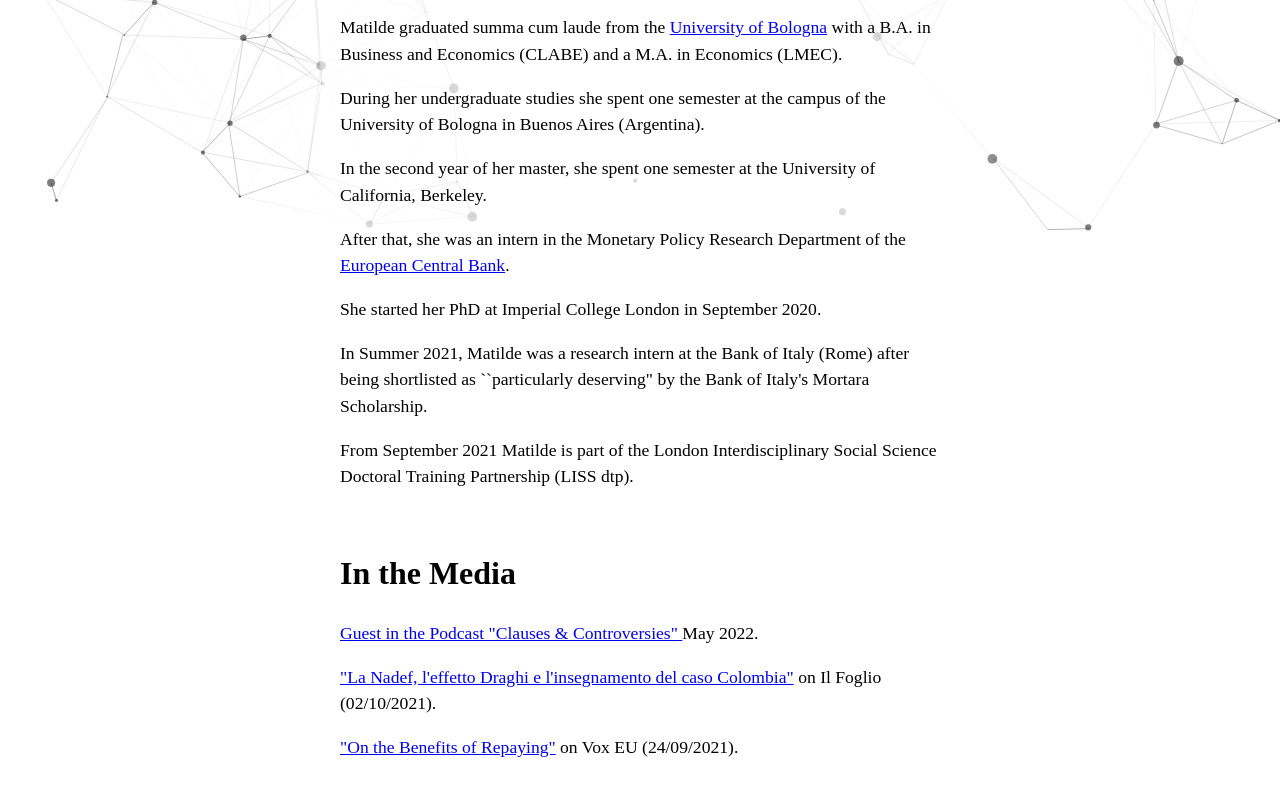
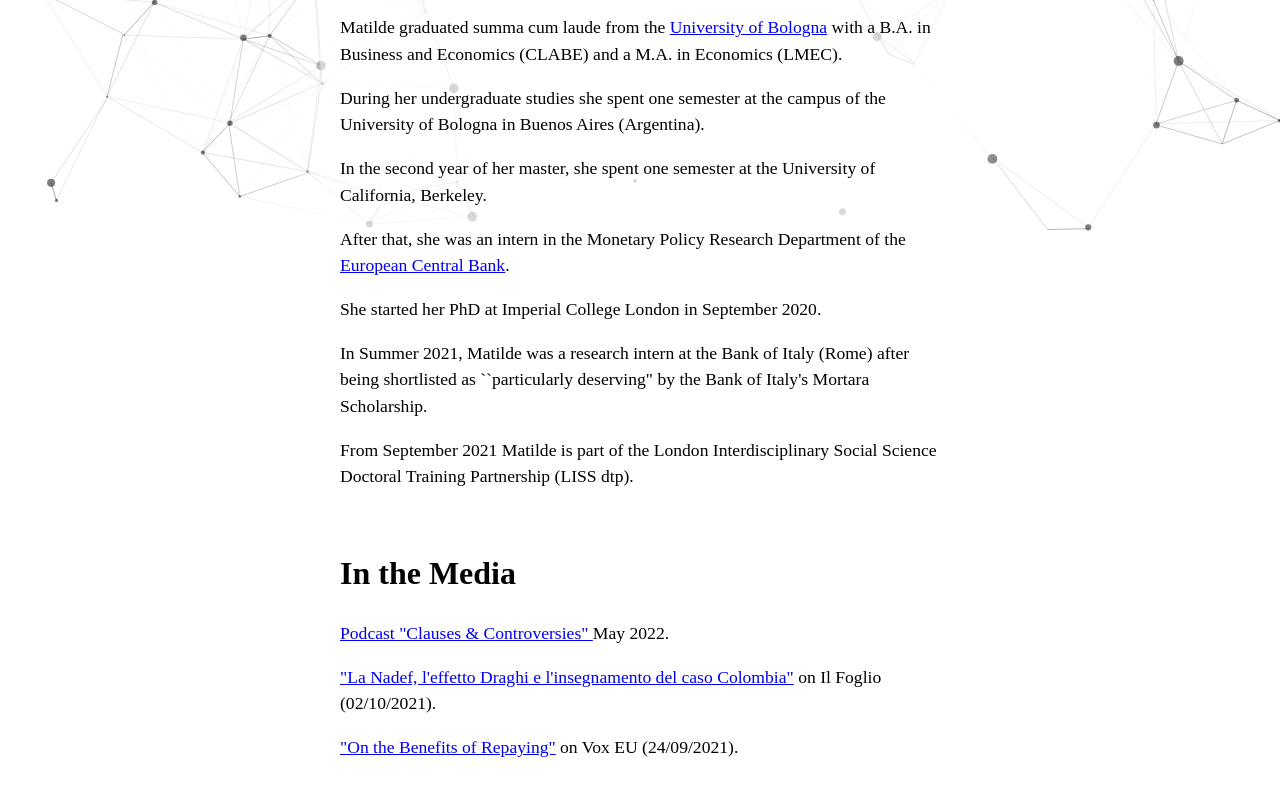
Before and after one commit to matildefaralli/matildefaralli.github.io, a plain HTML site: page index.html in a window 1280 px wide. Shown: the part 563-1359 px from the top of the page. Drawn offline with Linux system fonts and the light colour scheme; some icons are missing; a web font is replaced by a local one.

Commit message:
Update index.html

```diff
--- a/index.html
+++ b/index.html
@@ -83,7 +83,7 @@
 
 <div>
 
-  <p> <a href="https://podcasts.apple.com/us/podcast/ep-75-ft-paolo-manasse-matilde-faralli-ugo-panizza/id1528208049?i=1000563282090"> Guest in the Podcast "Clauses & Controversies" </a> May 2022. </p>
+  <p> <a href="https://podcasts.apple.com/us/podcast/ep-75-ft-paolo-manasse-matilde-faralli-ugo-panizza/id1528208049?i=1000563282090"> Podcast "Clauses & Controversies" </a> May 2022. </p>
 
     <p> <a href="https://www.ilfoglio.it/economia/2021/10/02/news/la-nadef-l-effetto-draghi-e-l-insegnamento-del-caso-colombia--3064978/"> "La Nadef, l'effetto Draghi e l'insegnamento del caso Colombia"</a> on Il Foglio (02/10/2021). </p>
 
```
